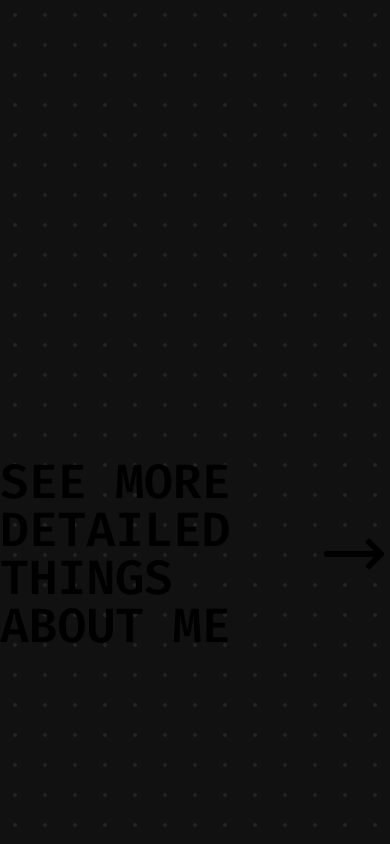
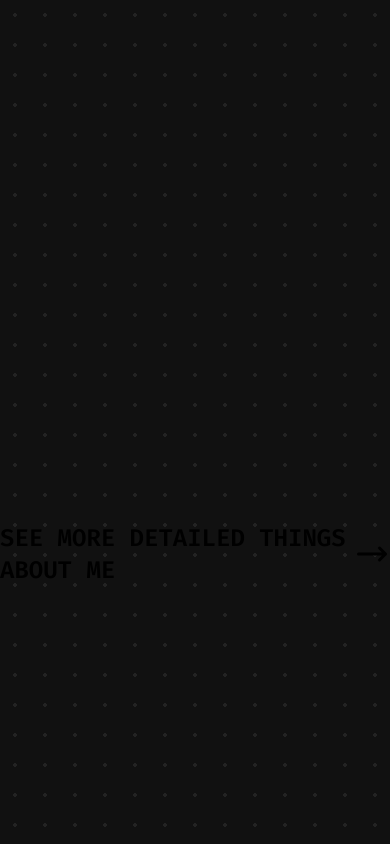
Before and after one commit to themuuln/final-portfolio, a Next.js app: page / in a window 390 px wide. Shown: the part 2400-3244 px from the top of the page. Built offline with nearby package versions, Linux system fonts and the light colour scheme; a web font is replaced by a local one.

Commit message:
See More Section text size given

```diff
--- a/components/main/MainSection.tsx
+++ b/components/main/MainSection.tsx
@@ -142,12 +142,12 @@ const MainSection = () => {
           </div>
         </div>
       </section>
-      <section className="flex justify-center min-w-full min-h-screen text-5xl place-items-center dark:text-white ">
+      <section className="flex justify-center min-w-full min-h-screen text-2xl md:text-3xl xl:text-5xl place-items-center dark:text-white ">
         <Link href="/me">
           <m.div
             initial={{ x: "100%" }}
             whileInView={{ x: 0 }}
-            className="flex gap-2 place-items-center "
+            className="flex gap-2 place-items-center"
           >
             <m.h3
               onMouseEnter={meHandleMouseEnter}
```
